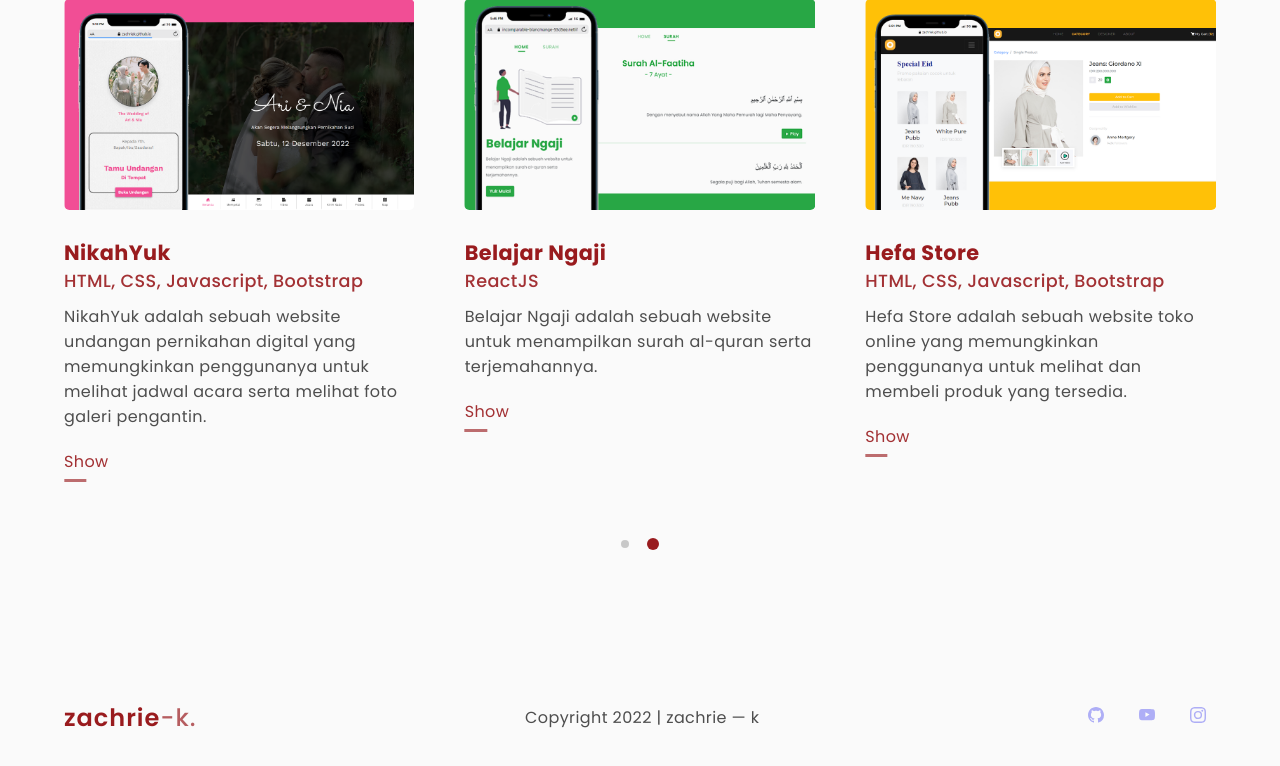
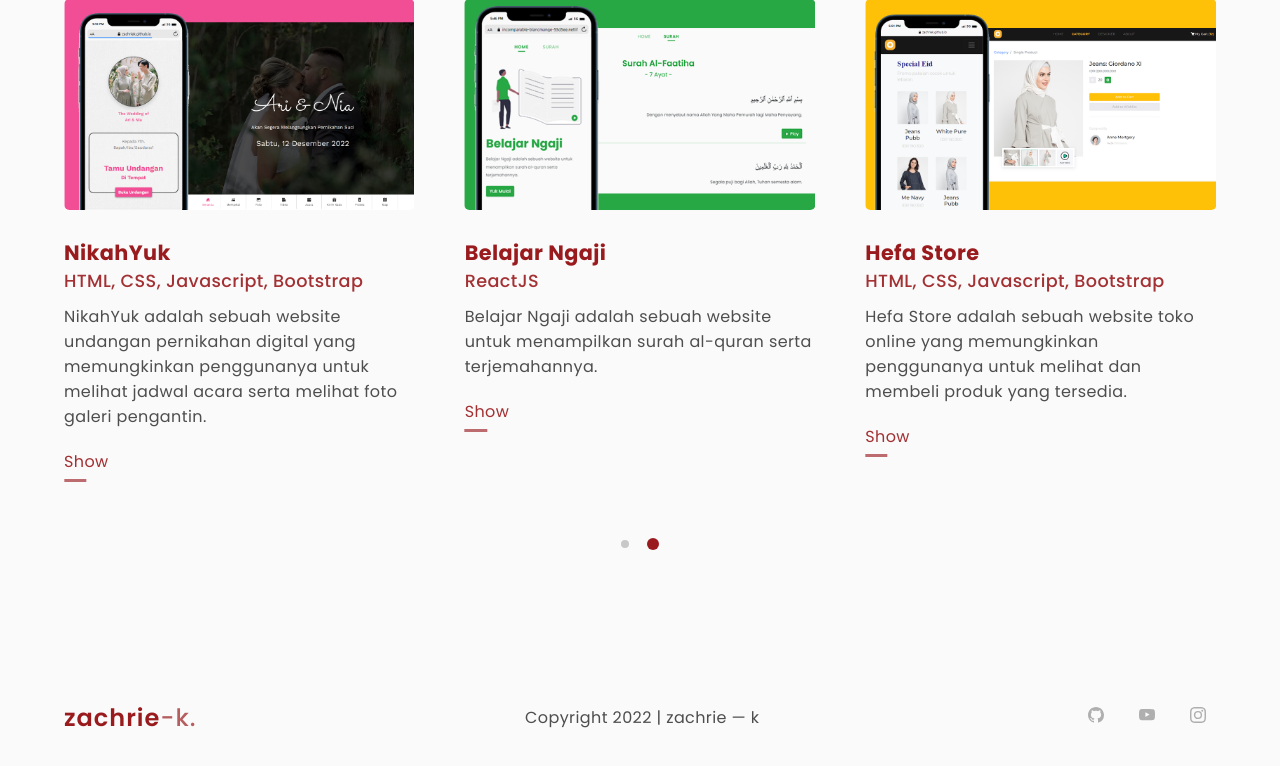
Before and after one commit to zachriek/Website-Portfolio-Bootstrap-3, a React (Create React App) app: page / in a window 1280 px wide. Shown: the part 1450-2216 px from the top of the page. Built offline with nearby package versions, Linux system fonts and the light colour scheme.

Commit message:
mengubah warna icon social media

```diff
--- a/src/components/SocialMedia/index.css
+++ b/src/components/SocialMedia/index.css
@@ -10,6 +10,7 @@
 
 .social-media-icon svg {
     opacity: 0.3;
+    fill: var(--black-color);
     transition: 0.3s ease-in-out;
 }
 
```
